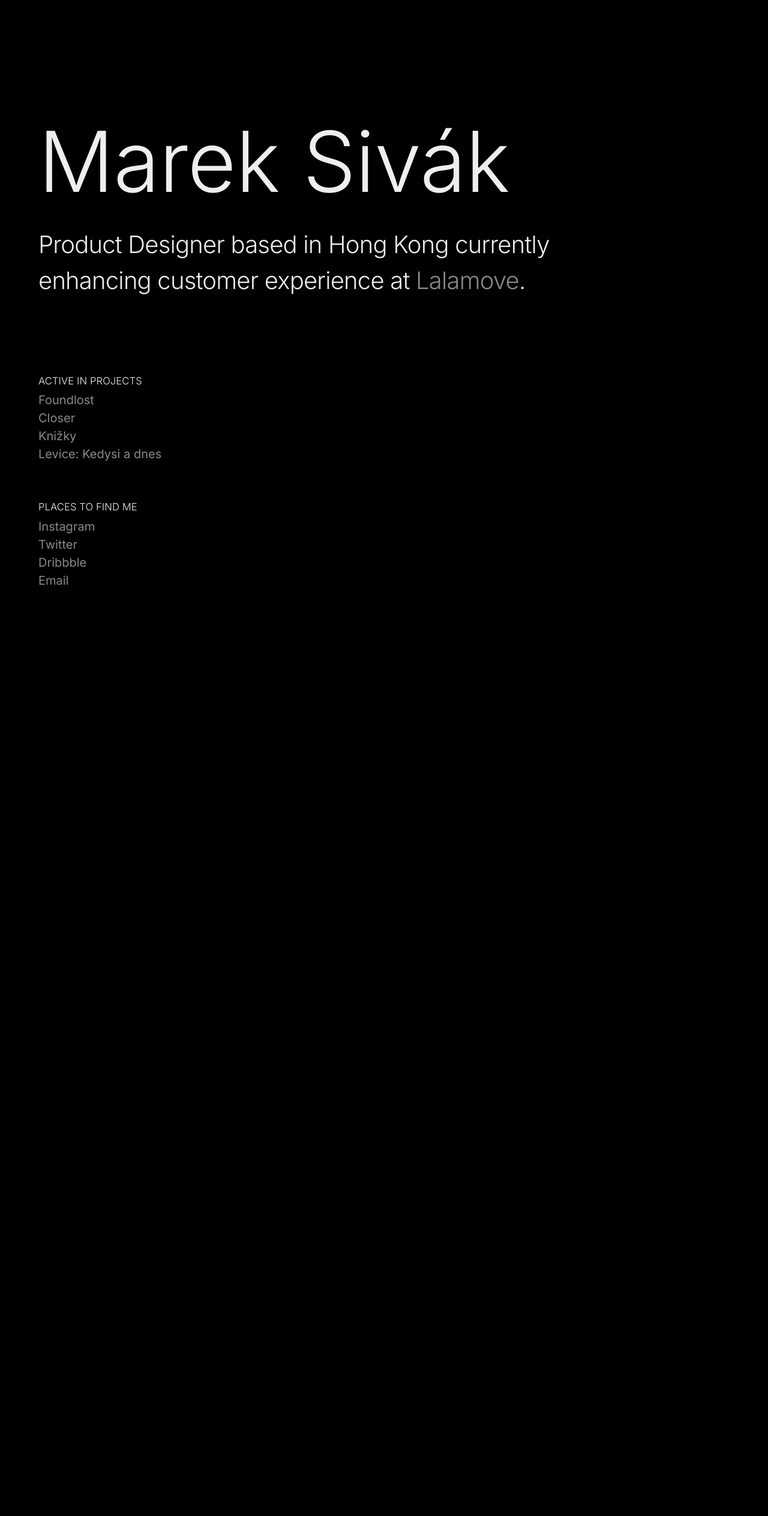
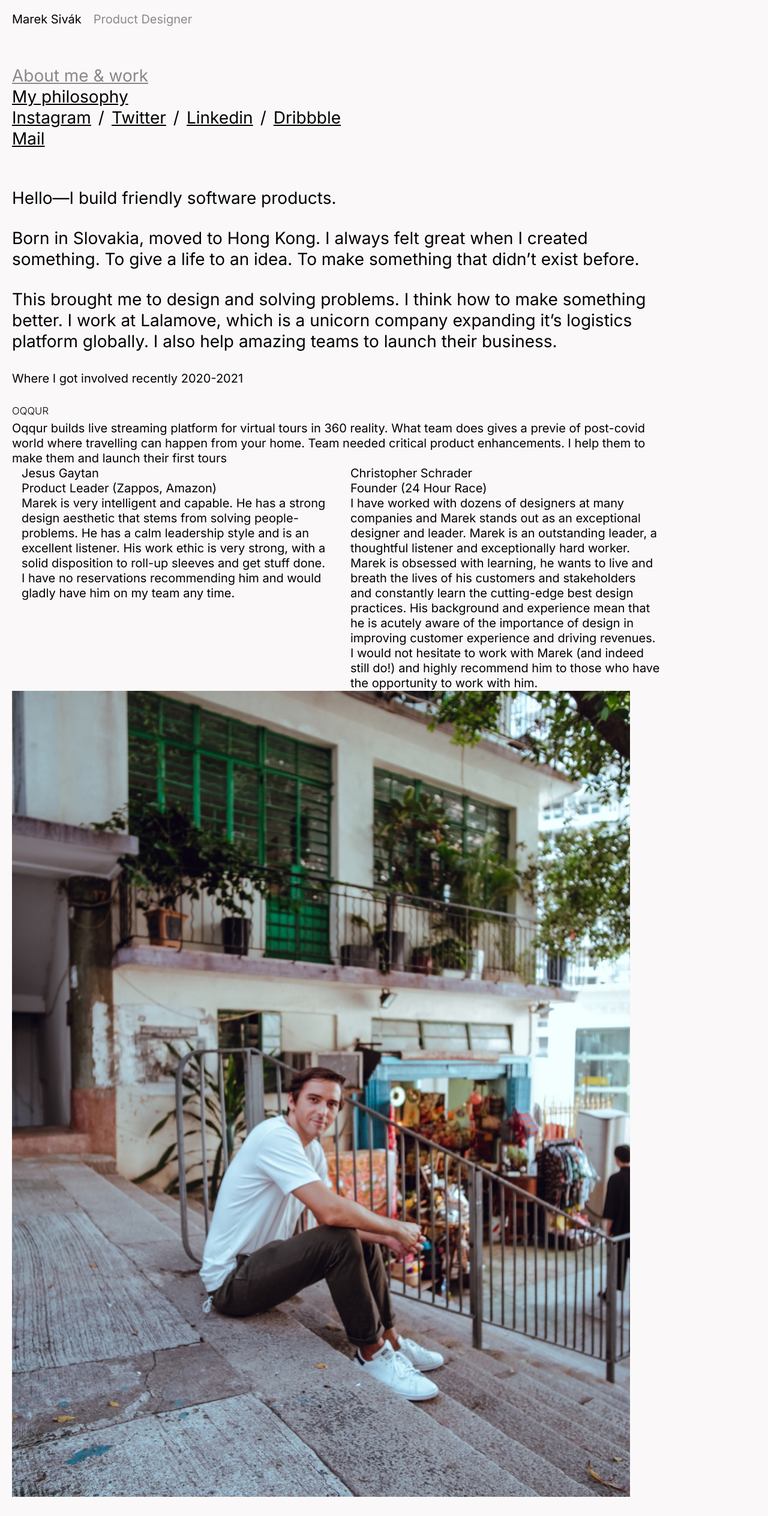
Before and after one commit to mareksivak/mareksiv2021, a PHP site: page / in a window 1280 px wide. Shown: the whole page at 60% size. Before the commit the page ends 976 px from the top, so only its background shows below. Run offline with PHP 8.4, Linux system fonts and the light colour scheme.

Commit message:
pondelok rano

```diff
--- a/css/mareksiv-additional.css
+++ b/css/mareksiv-additional.css
@@ -1,18 +1,38 @@
-p {
-    font-weight: 300;
-    margin-top: 1rem;
-    margin-bottom: 1rem;
-    font-size: 18px;
-    opacity: 0.8;
+.header {
+    padding-top: 20px;
+}
+.header span {
+    margin-left: 20px;
+    color: #8a8a8a;
 }
 
-.nav-controls {
-    margin-top: 8rem;
+
+.my-links {
+    margin-top: 64px;
+    font-size: 28px;
 }
-.nav-controls .row {
-    margin-top: 2rem;
-    margin-bottom: 2rem;
+.my-links .divider {
+    padding-left: 12px;
+    padding-right: 12px;
 }
+.my-links a {
+    color: #000;
+    text-decoration: underline;
+}
+.my-links a:hover {
+    color: #898989;
+}
+.my-links .youre-here {
+    color: #898989;
+}
+
+.intro {
+    margin-top: 64px;
+    font-size: 28px;
+}
+
+
+
 
 .button-primary {
     font-weight: 300;
--- a/css/mareksiv.css
+++ b/css/mareksiv.css
@@ -12,9 +12,9 @@ body
 {
     font-family: 'Inter', inter, -apple-system, system-ui, arial, sans-serif;
     font-weight: 400;
-	font-size: 16px;
-    line-height: 1.5;
-    color: #eee;
+	font-size: 20px;
+    line-height: 1.25;
+    color: #000;
     margin: 0;
 
     display: flex;
@@ -29,7 +29,7 @@ body
     -ms-flex: 1 0 auto;
     flex: 1 0 auto;
 
-    background: #000;
+    background: #faf8f8;
 
     width: 100%;
     overflow-x: hidden;
@@ -37,10 +37,10 @@ body
 
 a {
     color: #898989;
-    text-decoration: none;
+    text-decoration: underline;
 }
 a:hover {
-    color: #ffffff;
+    color: #000;
 }
 a img:hover {
     opacity: 0.6;
@@ -73,6 +73,10 @@ h5 {
     letter-spacing: 0.1px;
 }
 
+p {
+    margin-bottom: 32px;
+}
+
 ul {
     list-style: none;
 }
--- a/css/responsive.css
+++ b/css/responsive.css
@@ -1,3 +1,10 @@
+.row {
+    margin: 0;
+    margin-left: 20px;
+    margin-right: 20px;
+}
+
+
 @media only screen and (max-width: 48rem) {}
 
 @media only screen and (min-width: 48rem) {
--- a/index.html
+++ b/index.html
@@ -21,34 +21,88 @@
 
     <link href="https://fonts.googleapis.com/css2?family=Inter:wght@300;400&display=swap" rel="stylesheet">
 
+    <link rel="stylesheet" href="css/flexboxgrid.min.css" type="text/css" />
+
     <link rel="stylesheet" href="css/mareksiv.css" type="text/css" />
+    <link rel="stylesheet" href="css/mareksiv-additional.css" type="text/css" />
     <link rel="stylesheet" href="css/responsive.css" type="text/css" />
 
 </head>
 <body>
-    <div class="content">
-        <h1>Marek Sivák</h1>
-        <h3>Product Designer based in Hong&nbsp;Kong currently enhancing customer experience at <a href="https://lalamove.com">Lalamove</a>.</h3>
-        <!--Product Designer who believes we can build better products if we solve customers problems first-->
-        <div class="list-group">
-            <h5>Active in projects</h5>
-            <ul>
-                <li><a href="foundlost.html">Foundlost</a></li>
-                <li><a href="closer.html">Closer</a></li>
-                <li><a href="knizky.html">Knižky</a></li>
-                <li><a href="levice.html">Levice: Kedysi a dnes</a></li>
-            </ul>
+
+    <div class="container header">
+        <div class="row">Marek Sivák <span>Product Designer</span></div>
+    </div>
+
+    <div class="container my-links">
+        <div class="row"><a href="/" class="youre-here"><span >About me & work</span></a></div>
+        <div class="row"><a href="/"><span>My philosophy</span></a></div>
+        <div class="row"><a target=_blank href="https://instagram.com/mareksiv"><span>Instagram</span></a> <span class="divider">/</span>
+            <a target=_blank href="https://twitter.com/letoslaf"><span>Twitter</span></a> <span class="divider">/</span>
+            <a target=_blank href="https://www.linkedin.com/in/marek-sivak/"><span>Linkedin</span></a> <span class="divider">/</span>
+            <a target=_blank href="https://dribbble.com/leto"><span>Dribbble</span></a> </span>
+        </div>
+        <div class="row"><a href="/"><span>Mail</span></a></div>
+    </div>
+
+    <div class="container intro">
+        <div class="row">
+            <p>
+                Hello—I build friendly software products.
+            </p>
+            <p>
+                Born in Slovakia, moved to Hong Kong. I always felt great when I created something. To give a life to an idea. To make something that didn’t exist before.
+            </p>
+            <p>
+                This brought me to design and solving problems. I think how to make something better. I work at Lalamove, which is a unicorn company expanding it’s logistics platform globally. I also help amazing teams to launch their business.
+            </p>
+        </div>
+    </div>
+
+    <div class="container projects">
+        <div class="row">
+            <p>
+                Where I got involved recently <span>2020-2021</span>
+            </p>
+        </div>
+        <div class="row">
+            <h5>
+                Oqqur
+            </h5>
+            <div class="desc">
+                Oqqur builds live streaming platform for virtual tours in 360 reality. What team does gives a previe of post-covid world where travelling can happen from your home. Team needed critical product enhancements. I help them to make them and launch their first tours
+            </div>
+            <div class="proj-more">
+
+            </div>
+        </div>
+    </div>
+
+    <div class="container they-said">
+        <div class="row">
+            <div class="col-md-6">
+                <div class="name">Jesus Gaytan</div>
+                <div class="bio">Product Leader (Zappos, Amazon)</div>
+                <div class="quote">Marek is very intelligent and capable. He has a strong design aesthetic that stems from solving people-problems. He has a calm leadership style and is an excellent listener. His work ethic is very strong, with a solid disposition to roll-up sleeves and get stuff done. I have no reservations recommending him and would gladly have him on my team any time.
+                </div>
+            </div>
+
+            <div class="col-md-6">
+                <div class="name">Christopher Schrader</div>
+                <div class="bio">Founder (24 Hour Race)</div>
+                <div class="quote">I have worked with dozens of designers at many companies and Marek stands out as an exceptional designer and leader. Marek is an outstanding leader, a thoughtful listener and exceptionally hard worker. Marek is obsessed with learning, he wants to live and breath the lives of his customers and stakeholders and constantly learn the cutting-edge best design practices. His background and experience mean that he is acutely aware of the importance of design in improving customer experience and driving revenues. I would not hesitate to work with Marek (and indeed still do!) and highly recommend him to those who have the opportunity to work with him.
+                </div>
+            </div>
+        </div>
+    </div>
+
+    <div class="container thats-me">
+        <div class="row">
+            <img src="img/mareksiv2021.jpg">
+
         </div>
 
-        <div class="list-group">
-            <h5>Places to find me</h5>
-            <ul>
-                <li><a target=_blank href="https://instagram.com/mareksiv">Instagram</a></li>
-                <li><a target=_blank href="https://twitter.com/letoslaf">Twitter</a></li>
-                <li><a target=_blank href="https://dribbble.com/leto">Dribbble</a></li>
-                <li><a href="mailto: xsivak@gmail.com">Email</a></li>
-            </ul>
-        </div>
+
     </div>
 
 
```
Also changed, not shown: other parts of css/mareksiv-additional.css (+0 -30 lines), css/flexboxgrid.min.css (added), img/mareksiv2021.jpg (added).
